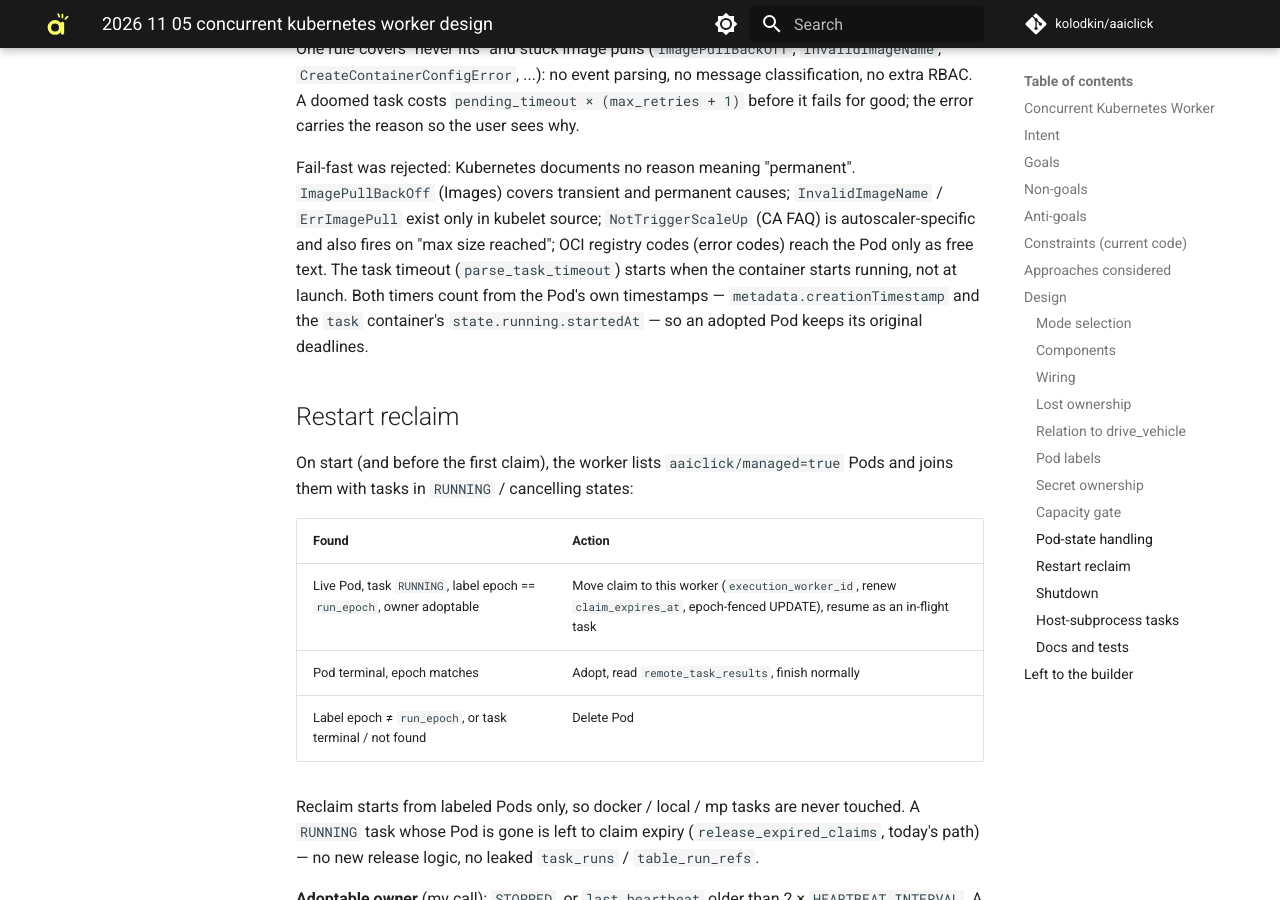
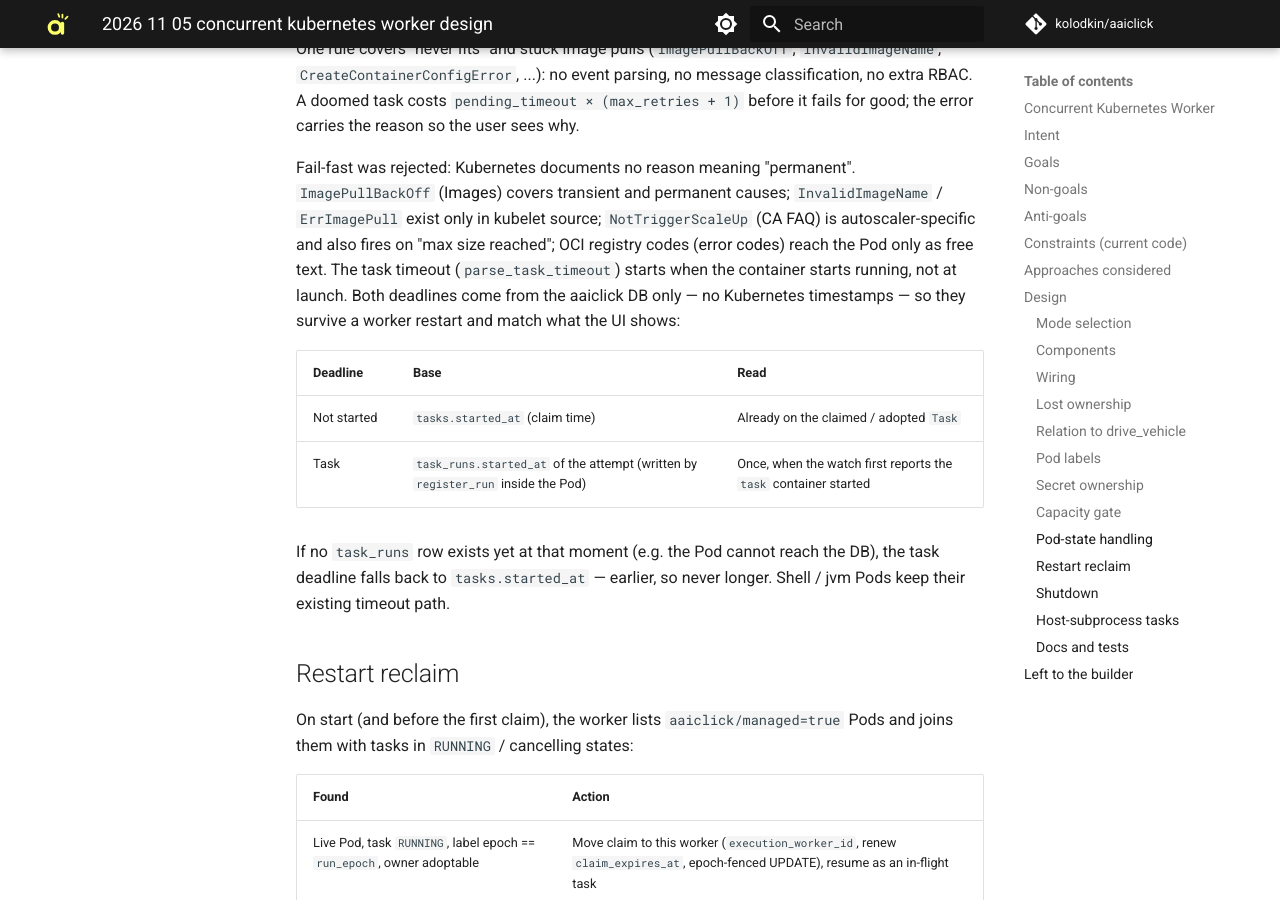
Before and after one commit to kolodkin/aaiclick, an MkDocs documentation site: the page built from docs/superpowers/specs/2026-11-05-concurrent-kubernetes-worker-design.md, in a window 1280 px wide and 900 px high, scrolled down 6579 px. Built offline with MkDocs 1.6.1 and Material for MkDocs 9.7.7, drawn with Linux system fonts in a browser that asks for light colours; comment, search, counter and statistics services are not loaded.

Commit message:
Spec/plan: deadlines from DB timestamps only
Co-Authored-By: Claude Opus 5.5 <noreply@anthropic.com>
Claude-Session: https://claude.ai/code/session_01LcC1uBpvpq3w8R1zbvQbeW

```diff
--- a/docs/superpowers/specs/2026-11-05-concurrent-kubernetes-worker-design.md
+++ b/docs/superpowers/specs/2026-11-05-concurrent-kubernetes-worker-design.md
@@ -221,9 +221,17 @@ only in kubelet source; `NotTriggerScaleUp`
 is autoscaler-specific and also fires on "max size reached"; OCI registry codes
 ([error codes](https://github.com/opencontainers/distribution-spec/blob/main/spec.md#error-codes))
 reach the Pod only as free text. The task timeout (`parse_task_timeout`) starts
-when the container starts running, not at launch. Both timers count from the
-Pod's own timestamps — `metadata.creationTimestamp` and the `task` container's
-`state.running.startedAt` — so an adopted Pod keeps its original deadlines.
+when the container starts running, not at launch. Both deadlines come from the aaiclick DB only — no Kubernetes timestamps — so
+they survive a worker restart and match what the UI shows:
+
+| Deadline    | Base                                   | Read                                    |
+|-------------|----------------------------------------|-----------------------------------------|
+| Not started | `tasks.started_at` (claim time)        | Already on the claimed / adopted `Task` |
+| Task        | `task_runs.started_at` of the attempt (written by `register_run` inside the Pod) | Once, when the watch first reports the `task` container started |
+
+If no `task_runs` row exists yet at that moment (e.g. the Pod cannot reach the
+DB), the task deadline falls back to `tasks.started_at` — earlier, so never
+longer. Shell / jvm Pods keep their existing timeout path.
 
 ## Restart reclaim
 
```
Also changed, not shown: docs/superpowers/plans/2026-11-05-concurrent-kubernetes-worker.md (+5 -4 lines).
